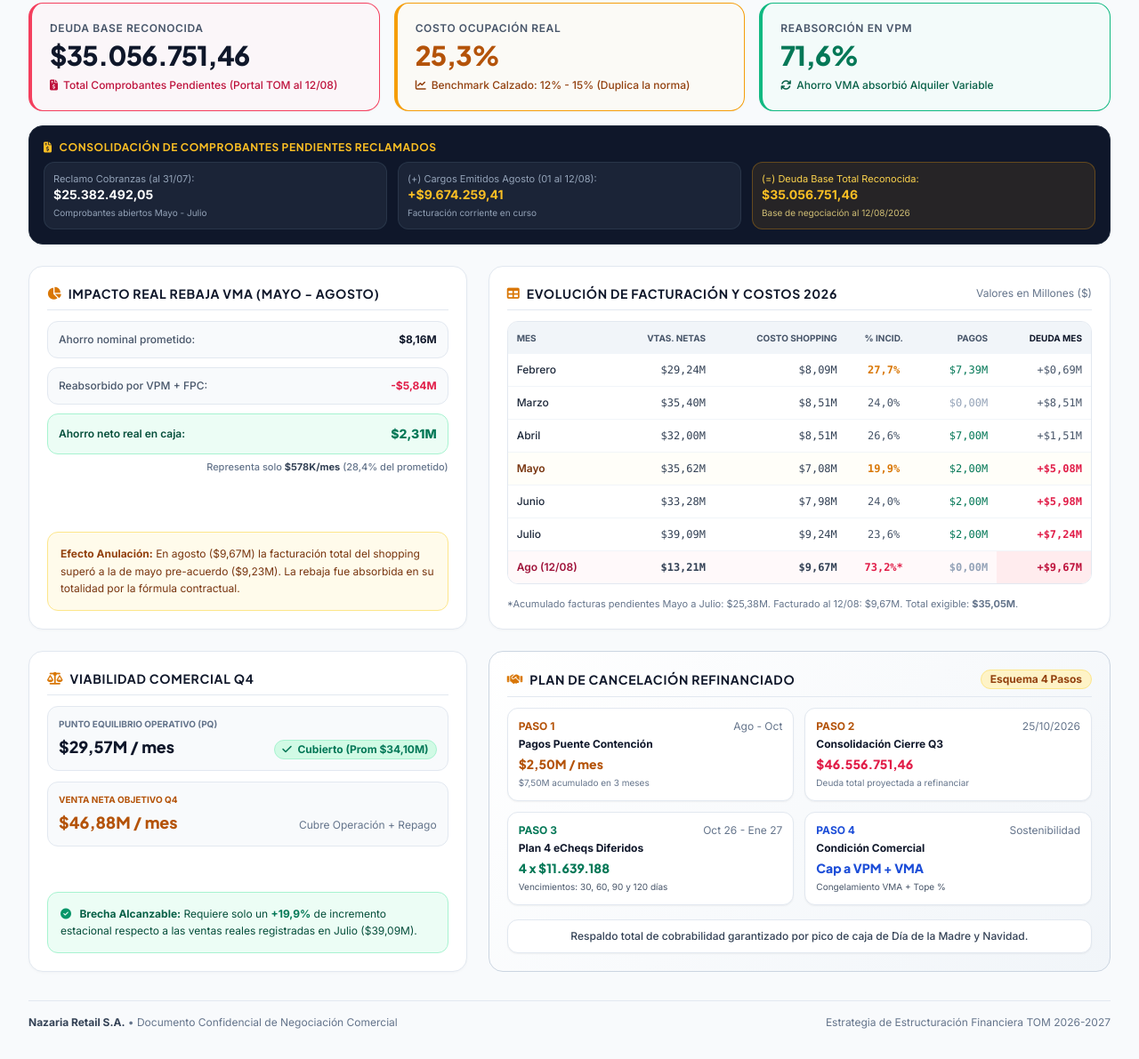
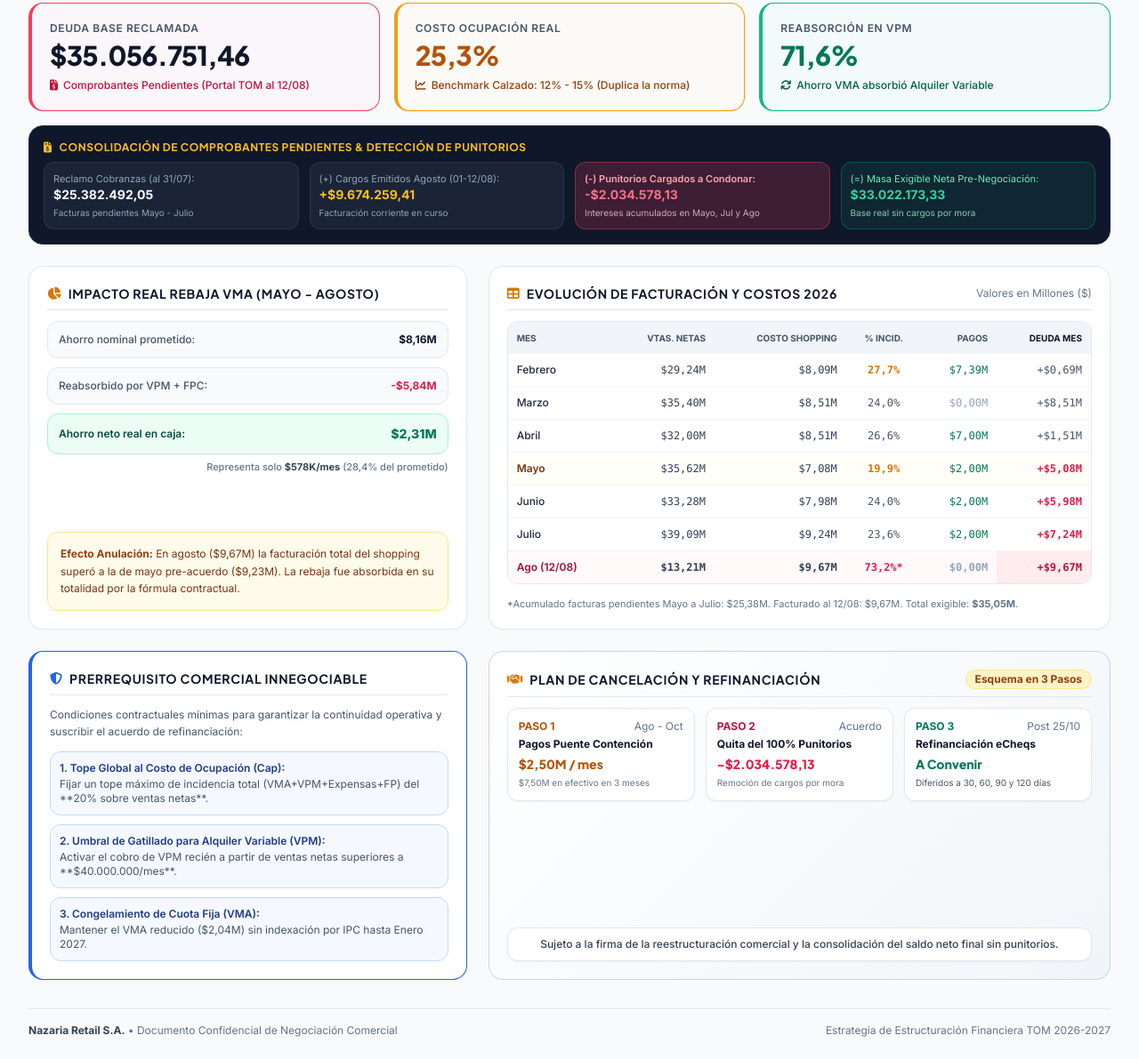
Before and after one commit to juanoviedo1987-droid/informe-tom-ago26, a plain HTML site: page index.html in a window 1280 px wide. Shown: the part 214-1405 px from the top of the page at 89% size. Drawn offline with nearby package versions, Linux system fonts and the light colour scheme.

Commit message:
Update index.html

```diff
--- a/index.html
+++ b/index.html
@@ -90,10 +90,10 @@
       <!-- Tarjetas KPI -->
       <div class="grid grid-cols-1 md:grid-cols-3 gap-4">
         <div class="clean-card p-5 rounded-2xl border-l-4 border-rose-500 bg-rose-50/40">
-          <span class="text-xs font-semibold text-slate-600 uppercase tracking-wider block mb-1">Deuda Base Reconocida</span>
+          <span class="text-xs font-semibold text-slate-600 uppercase tracking-wider block mb-1">Deuda Base Reclamada</span>
           <div class="text-2xl sm:text-3xl font-extrabold text-slate-900 font-heading tracking-tight">$35.056.751,46</div>
           <div class="text-xs text-rose-700 mt-2 font-medium flex items-center gap-1.5">
-            <i class="fa-solid fa-file-invoice-dollar"></i> Total Comprobantes Pendientes (Portal TOM al 12/08)
+            <i class="fa-solid fa-file-invoice-dollar"></i> Comprobantes Pendientes (Portal TOM al 12/08)
           </div>
         </div>
 
@@ -114,26 +114,31 @@
         </div>
       </div>
 
-      <!-- Bloque de Desglose de Deuda -->
+      <!-- Bloque de Desglose de Deuda y Punitorios -->
       <div class="clean-card p-4 rounded-2xl bg-slate-900 text-white border border-slate-800">
         <div class="flex items-center gap-2 mb-2 text-amber-400 font-heading font-bold text-xs uppercase tracking-wider">
-          <i class="fa-solid fa-file-invoice-dollar"></i> Consolidación de Comprobantes Pendientes Reclamados
+          <i class="fa-solid fa-file-invoice-dollar"></i> Consolidación de Comprobantes Pendientes & Detección de Punitorios
         </div>
-        <div class="grid grid-cols-1 md:grid-cols-3 gap-3 text-xs">
+        <div class="grid grid-cols-1 md:grid-cols-4 gap-3 text-xs">
           <div class="bg-slate-800/80 p-2.5 rounded-xl border border-slate-700/60">
             <span class="text-slate-400 text-[11px] block">Reclamo Cobranzas (al 31/07):</span>
             <strong class="text-white text-sm font-bold">$25.382.492,05</strong>
-            <span class="text-[10px] text-slate-400 block mt-0.5">Comprobantes abiertos Mayo - Julio</span>
+            <span class="text-[10px] text-slate-400 block mt-0.5">Facturas pendientes Mayo - Julio</span>
           </div>
           <div class="bg-slate-800/80 p-2.5 rounded-xl border border-slate-700/60">
-            <span class="text-slate-400 text-[11px] block">(+) Cargos Emitidos Agosto (01 al 12/08):</span>
+            <span class="text-slate-400 text-[11px] block">(+) Cargos Emitidos Agosto (01-12/08):</span>
             <strong class="text-amber-400 text-sm font-bold">+$9.674.259,41</strong>
             <span class="text-[10px] text-slate-400 block mt-0.5">Facturación corriente en curso</span>
           </div>
-          <div class="bg-amber-500/10 p-2.5 rounded-xl border border-amber-500/30">
-            <span class="text-amber-300 text-[11px] block">(=) Deuda Base Total Reconocida:</span>
-            <strong class="text-amber-400 text-sm font-bold">$35.056.751,46</strong>
-            <span class="text-[10px] text-amber-200/80 block mt-0.5">Base de negociación al 12/08/2026</span>
+          <div class="bg-rose-500/20 p-2.5 rounded-xl border border-rose-500/40">
+            <span class="text-rose-300 text-[11px] font-semibold block">(-) Punitorios Cargados a Condonar:</span>
+            <strong class="text-rose-400 text-sm font-bold">-$2.034.578,13</strong>
+            <span class="text-[10px] text-rose-200/80 block mt-0.5">Intereses acumulados en Mayo, Jul y Ago</span>
+          </div>
+          <div class="bg-emerald-500/10 p-2.5 rounded-xl border border-emerald-500/30">
+            <span class="text-emerald-300 text-[11px] block">(=) Masa Exigible Neta Pre-Negociación:</span>
+            <strong class="text-emerald-400 text-sm font-bold">$33.022.173,33</strong>
+            <span class="text-[10px] text-emerald-200/80 block mt-0.5">Base real sin cargos por mora</span>
           </div>
         </div>
       </div>
@@ -261,37 +266,32 @@
       </div>
     </section>
 
-    <!-- BLOQUE INFERIOR -->
+    <!-- BLOQUE INFERIOR: ESTRATEGIA Y PLAN DE NEGOCIACIÓN -->
     <section class="grid grid-cols-1 lg:grid-cols-12 gap-6">
-      <!-- Viabilidad Q4 -->
-      <div class="lg:col-span-5 clean-card p-5 rounded-2xl flex flex-col justify-between space-y-4">
+      <!-- Prerrequisito Comercial -->
+      <div class="lg:col-span-5 clean-card p-5 rounded-2xl flex flex-col justify-between space-y-4 border-l-4 border-blue-600">
         <div>
           <div class="flex items-center gap-2 mb-3 pb-2 border-b border-slate-200">
-            <i class="fa-solid fa-scale-balanced text-amber-600 text-sm"></i>
-            <h3 class="text-sm font-bold text-slate-900 uppercase tracking-wider font-heading">Viabilidad Comercial Q4</h3>
+            <i class="fa-solid fa-shield-halved text-blue-600 text-sm"></i>
+            <h3 class="text-sm font-bold text-slate-900 uppercase tracking-wider font-heading">Prerrequisito Comercial Innegociable</h3>
           </div>
-          <div class="space-y-3">
-            <div class="p-3 bg-slate-50 rounded-xl border border-slate-200">
-              <span class="text-[10px] uppercase text-slate-500 font-bold block">Punto Equilibrio Operativo (PQ)</span>
-              <div class="flex justify-between items-baseline mt-1">
-                <span class="text-lg font-extrabold text-slate-900 font-heading">$29,57M / mes</span>
-                <span class="text-xs text-emerald-700 font-bold bg-emerald-100 px-2 py-0.5 rounded-full border border-emerald-200">
-                  <i class="fa-solid fa-check mr-1"></i> Cubierto (Prom $34,10M)
-                </span>
-              </div>
+          <p class="text-xs text-slate-600 mb-3 leading-relaxed">
+            Condiciones contractuales mínimas para garantizar la continuidad operativa y suscribir el acuerdo de refinanciación:
+          </p>
+          <div class="space-y-2.5 text-xs">
+            <div class="p-2.5 bg-blue-50/60 rounded-xl border border-blue-200">
+              <strong class="text-blue-900 block font-semibold mb-0.5">1. Tope Global al Costo de Ocupación (Cap):</strong>
+              <span class="text-slate-600">Fijar un tope máximo de incidencia total (VMA+VPM+Expensas+FP) del **20% sobre ventas netas**.</span>
             </div>
-            <div class="p-3 bg-slate-50 rounded-xl border border-slate-200">
-              <span class="text-[10px] uppercase text-amber-700 font-bold block">Venta Neta Objetivo Q4</span>
-              <div class="flex justify-between items-baseline mt-1">
-                <span class="text-lg font-extrabold text-amber-700 font-heading">$46,88M / mes</span>
-                <span class="text-xs text-slate-500">Cubre Operación + Repago</span>
-              </div>
+            <div class="p-2.5 bg-blue-50/60 rounded-xl border border-blue-200">
+              <strong class="text-blue-900 block font-semibold mb-0.5">2. Umbral de Gatillado para Alquiler Variable (VPM):</strong>
+              <span class="text-slate-600">Activar el cobro de VPM recién a partir de ventas netas superiores a **$40.000.000/mes**.</span>
+            </div>
+            <div class="p-2.5 bg-blue-50/60 rounded-xl border border-blue-200">
+              <strong class="text-blue-900 block font-semibold mb-0.5">3. Congelamiento de Cuota Fija (VMA):</strong>
+              <span class="text-slate-600">Mantener el VMA reducido ($2,04M) sin indexación por IPC hasta Enero 2027.</span>
             </div>
           </div>
-        </div>
-        <div class="p-3.5 bg-emerald-50 border border-emerald-200 rounded-xl text-xs text-emerald-900 leading-relaxed">
-          <i class="fa-solid fa-circle-check text-emerald-600 mr-1.5"></i>
-          <strong class="font-bold text-emerald-800">Brecha Alcanzable:</strong> Requiere solo un <strong class="text-emerald-700 font-bold">+19,9%</strong> de incremento estacional respecto a las ventas reales registradas en Julio ($39,09M).
         </div>
       </div>
 
@@ -301,12 +301,12 @@
           <div class="flex items-center justify-between mb-3 pb-2 border-b border-slate-200">
             <div class="flex items-center gap-2">
               <i class="fa-solid fa-handshake text-amber-600 text-sm"></i>
-              <h3 class="text-sm font-bold text-slate-900 uppercase tracking-wider font-heading">Plan de Cancelación Refinanciado</h3>
+              <h3 class="text-sm font-bold text-slate-900 uppercase tracking-wider font-heading">Plan de Cancelación y Refinanciación</h3>
             </div>
-            <span class="text-xs text-amber-800 font-bold bg-amber-100 px-2.5 py-0.5 rounded-full border border-amber-200">Esquema 4 Pasos</span>
+            <span class="text-xs text-amber-800 font-bold bg-amber-100 px-2.5 py-0.5 rounded-full border border-amber-200">Esquema en 3 Pasos</span>
           </div>
 
-          <div class="grid grid-cols-1 sm:grid-cols-2 gap-3">
+          <div class="grid grid-cols-1 sm:grid-cols-3 gap-3">
             <div class="p-3 rounded-xl bg-white border border-slate-200 shadow-sm space-y-1">
               <div class="flex items-center justify-between text-xs text-slate-500">
                 <span class="font-bold text-amber-700">PASO 1</span>
@@ -314,42 +314,32 @@
               </div>
               <div class="text-xs font-bold text-slate-900">Pagos Puente Contención</div>
               <div class="text-sm font-extrabold text-amber-700 font-heading">$2,50M / mes</div>
-              <div class="text-[10px] text-slate-500">$7,50M acumulado en 3 meses</div>
+              <div class="text-[10px] text-slate-500">$7,50M en efectivo en 3 meses</div>
             </div>
 
             <div class="p-3 rounded-xl bg-white border border-slate-200 shadow-sm space-y-1">
               <div class="flex items-center justify-between text-xs text-slate-500">
-                <span class="font-bold text-amber-700">PASO 2</span>
-                <span>25/10/2026</span>
+                <span class="font-bold text-rose-700">PASO 2</span>
+                <span>Acuerdo</span>
               </div>
-              <div class="text-xs font-bold text-slate-900">Consolidación Cierre Q3</div>
-              <div class="text-sm font-extrabold text-rose-600 font-heading">$46.556.751,46</div>
-              <div class="text-[10px] text-slate-500">Deuda total proyectada a refinanciar</div>
+              <div class="text-xs font-bold text-slate-900">Quita del 100% Punitorios</div>
+              <div class="text-sm font-extrabold text-rose-600 font-heading">-$2.034.578,13</div>
+              <div class="text-[10px] text-slate-500">Remoción de cargos por mora</div>
             </div>
 
             <div class="p-3 rounded-xl bg-white border border-slate-200 shadow-sm space-y-1">
               <div class="flex items-center justify-between text-xs text-slate-500">
                 <span class="font-bold text-emerald-700">PASO 3</span>
-                <span>Oct 26 - Ene 27</span>
+                <span>Post 25/10</span>
               </div>
-              <div class="text-xs font-bold text-slate-900">Plan 4 eCheqs Diferidos</div>
-              <div class="text-sm font-extrabold text-emerald-700 font-heading">4 x $11.639.188</div>
-              <div class="text-[10px] text-slate-600">Vencimientos: 30, 60, 90 y 120 días</div>
-            </div>
-
-            <div class="p-3 rounded-xl bg-white border border-slate-200 shadow-sm space-y-1">
-              <div class="flex items-center justify-between text-xs text-slate-500">
-                <span class="font-bold text-blue-700">PASO 4</span>
-                <span>Sostenibilidad</span>
-              </div>
-              <div class="text-xs font-bold text-slate-900">Condición Comercial</div>
-              <div class="text-sm font-extrabold text-blue-700 font-heading">Cap a VPM + VMA</div>
-              <div class="text-[10px] text-slate-600">Congelamiento VMA + Tope %</div>
+              <div class="text-xs font-bold text-slate-900">Refinanciación eCheqs</div>
+              <div class="text-sm font-extrabold text-emerald-700 font-heading">A Convenir</div>
+              <div class="text-[10px] text-slate-600">Diferidos a 30, 60, 90 y 120 días</div>
             </div>
           </div>
         </div>
         <div class="p-2.5 bg-white rounded-xl text-center text-xs text-slate-700 font-medium border border-slate-200 shadow-sm">
-          Respaldo total de cobrabilidad garantizado por pico de caja de Día de la Madre y Navidad.
+          Sujeto a la firma de la reestructuración comercial y la consolidación del saldo neto final sin punitorios.
         </div>
       </div>
     </section>
```
